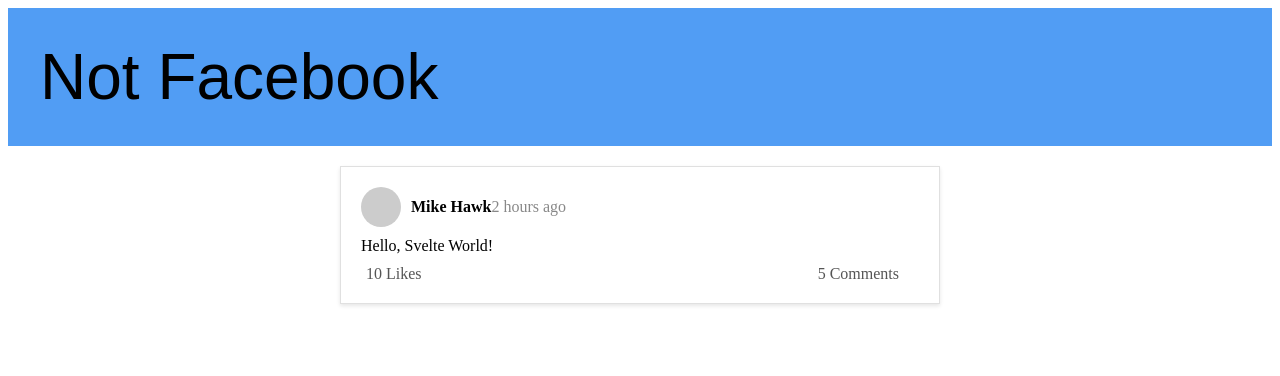
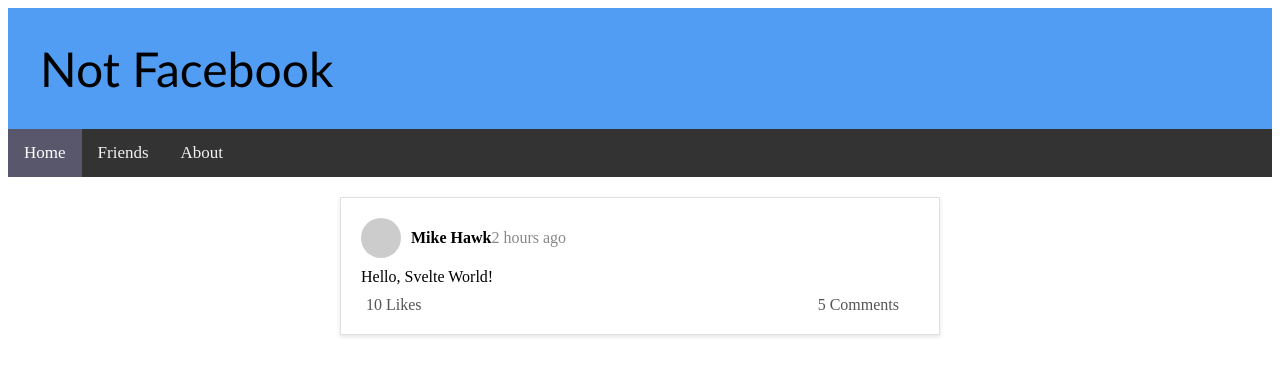
Before and after one commit to danejcamacho/Facebook-Clone-CPSC362, a SvelteKit app in the folder facebook-clone/: page / in a window 1280 px wide. Shown: the top 376 px of the page. Built offline with nearby package versions, Linux system fonts and the light colour scheme.

Commit message:
added navbar

```diff
--- a/facebook-clone/src/routes/+layout.svelte
+++ b/facebook-clone/src/routes/+layout.svelte
@@ -6,6 +6,11 @@
         <div class="title">
            Not Facebook
         </div>
+    </div>
+    <div class="topnav">
+      <a class="active" href="/">Home</a>
+      <a href="/friends">Friends</a>
+      <a href="/about">About</a>
     </div>
 </div>
 
@@ -19,9 +24,36 @@
     }
 
     .title{
-        font-family: Arial, Helvetica, sans-serif;
-        font-size: 4rem;
+        font-family: 'Trebuchet MS', 'Lucida Sans Unicode', 'Lucida Grande', 'Lucida Sans', Arial, sans-serif;
+        font-size: 3rem;
     }
+    /* Add a black background color to the top navigation */
+.topnav {
+  background-color: #333;
+  overflow: hidden;
+}
+
+/* Style the links inside the navigation bar */
+.topnav a {
+  float: left;
+  color: #f2f2f2;
+  text-align: center;
+  padding: 14px 16px;
+  text-decoration: none;
+  font-size: 17px;
+}
+
+/* Change the color of links on hover */
+.topnav a:hover {
+  background-color: #ddd;
+  color: black;
+}
+
+/* Add a color to the active/current link */
+.topnav a.active {
+  background-color: #59576c;
+  color: white;
+}
 </style>
 
 <slot></slot>
```
